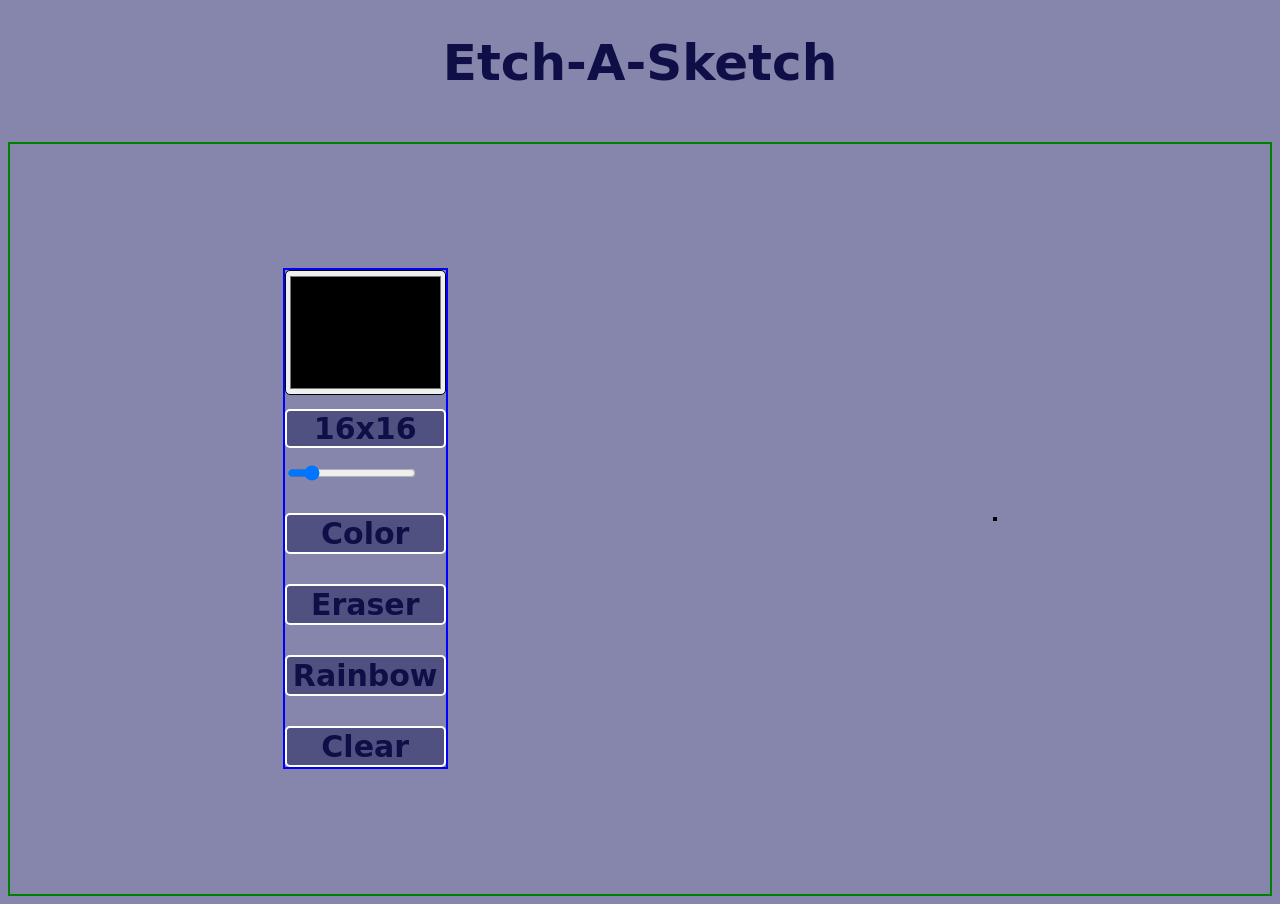
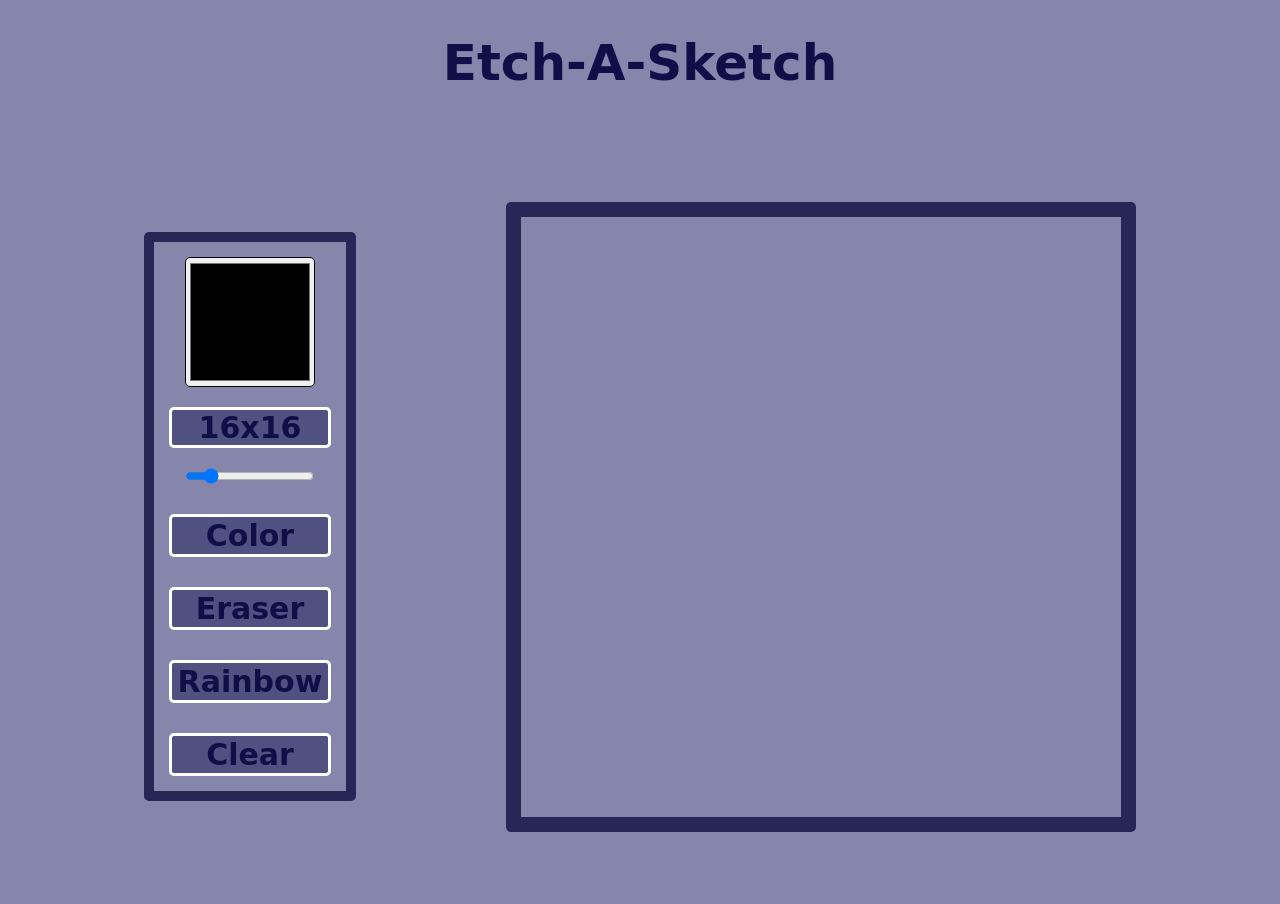
Before and after one commit to azizu06/Etch-A-Sketch, a plain HTML site: page index.html in a window 1280 px wide. Drawn offline with Linux system fonts and the light colour scheme.

Commit message:
Add styling to the canvas grid

```diff
--- a/style.css
+++ b/style.css
@@ -10,10 +10,10 @@
 
 .main-container {
     display: flex;
-    justify-content: space-around;
+    justify-content: center;
     align-items: center;
-    border: 2px solid green;
     min-height: 750px;
+    gap: 150px
 }
 
 .title {
@@ -24,16 +24,18 @@
 
 .options {
     display: flex;
-    max-width: 100px;
+    max-width: 150px;
     flex-wrap: wrap;
-    border: 2px solid blue;
+    border: 10px solid #272757;
     gap: 30px;
     min-width: min-content;
+    padding: 15px;
+    border-radius: 5px;
 }
 
 .option-buttons {
     background-color: #505081;
-    border: 2px solid white;
+    border: 3px solid white;
     border-radius: 5px;
     font-size: 30px;
     flex-grow: 1;
@@ -42,34 +44,54 @@
 
 .option-buttons:hover {
     background-color: white;
-    border: 2px solid #505081;
+    border: 3px solid #505081;
     border-radius: 5px;
     font-size: 30px;
     flex-grow: 1;
-    transform: scale(1.25);
+    transform: scale(1.15);
 }
 
 .gridSize {
     background-color: #505081;
-    border: 2px solid white;
+    border: 3px solid white;
     border-radius: 5px;
     font-size: 30px;
     flex-grow: 1;
     text-align: center;
-    margin-bottom: -15px;
+    margin: -10px 0px;
+    padding: 0px 5px;
+}
+
+.gridPicker {
+    margin: 0 auto;
 }
 
 .colorPicker {
-    flex-grow: 1;
-    height: 125px;
+    width: 130px;
+    height: 130px;
     margin-bottom: -40px;
     border-radius: 5px;
+    margin: 0 auto;
 }
 
 .canvas {
     display: flex;
-    max-width: 400px;
+    width: 600px;
+    height: 600px;
+    max-width: 600px;
+    max-height: 600px;
     flex-wrap: wrap;
-    border: 2px solid black;
+    border: 15px solid #272757;
+    border-radius: 5px;
 
 }
+
+.square {
+    border: 1px solid black;
+    box-sizing: border-box;
+    background-color: white;
+}
+
+.activeButton {
+    background-color: white;
+}
```
